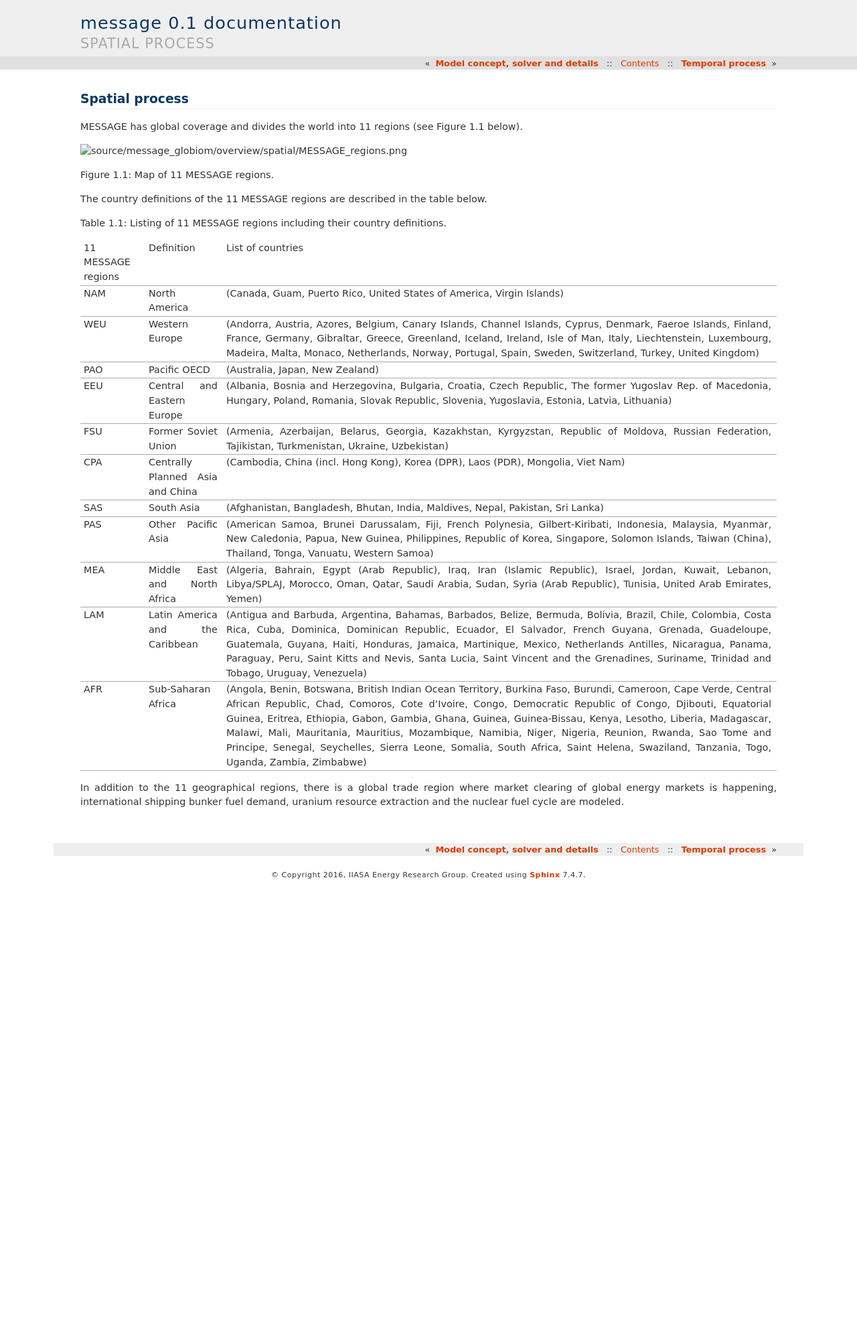
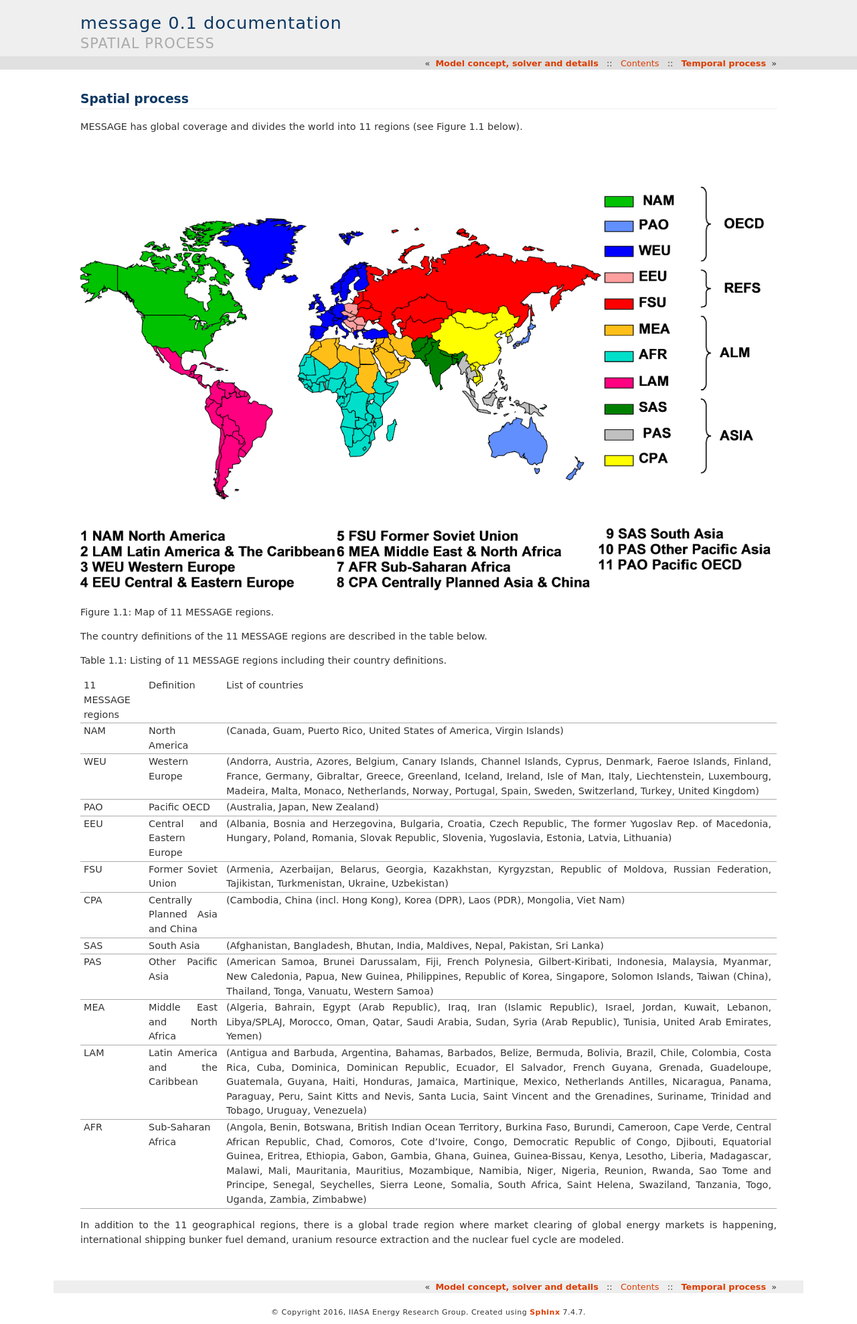
Before and after one commit to yiyi1991/message-ix-models, a Sphinx documentation site: the page built from doc/global/source/message_globiom/overview/spatial/index.rst, in a window 1280 px wide. Shown: the whole page at 67% size. Built offline with Sphinx 7.4.7, drawn with Linux system fonts in a browser that asks for light colours; before the commit the page ends 1323 px from its top, so only the background shows below that.

Commit message:
Update index.rst

```diff
--- a/doc/global/source/message_globiom/overview/spatial/index.rst
+++ b/doc/global/source/message_globiom/overview/spatial/index.rst
@@ -2,7 +2,7 @@ Spatial process
 ==============
 MESSAGE has global coverage and divides the world into 11 regions (see Figure 1.1 below).
 
-.. image:: /source/message_globiom/overview/spatial/MESSAGE_regions.png
+.. image:: /_static/MESSAGE_regions.png
 Figure 1.1: Map of 11 MESSAGE regions.
 
 The country definitions of the 11 MESSAGE regions are described in the table below.
```
